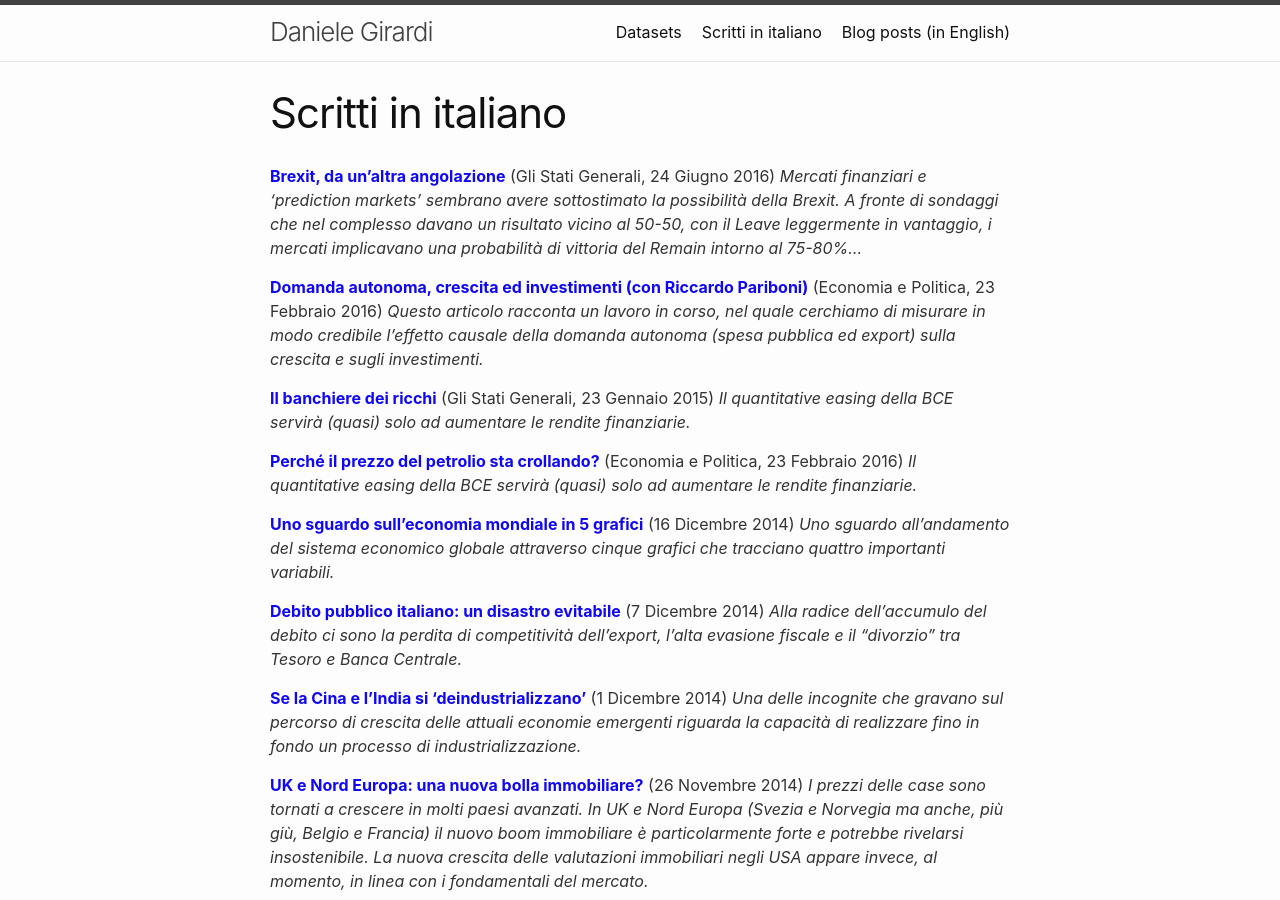
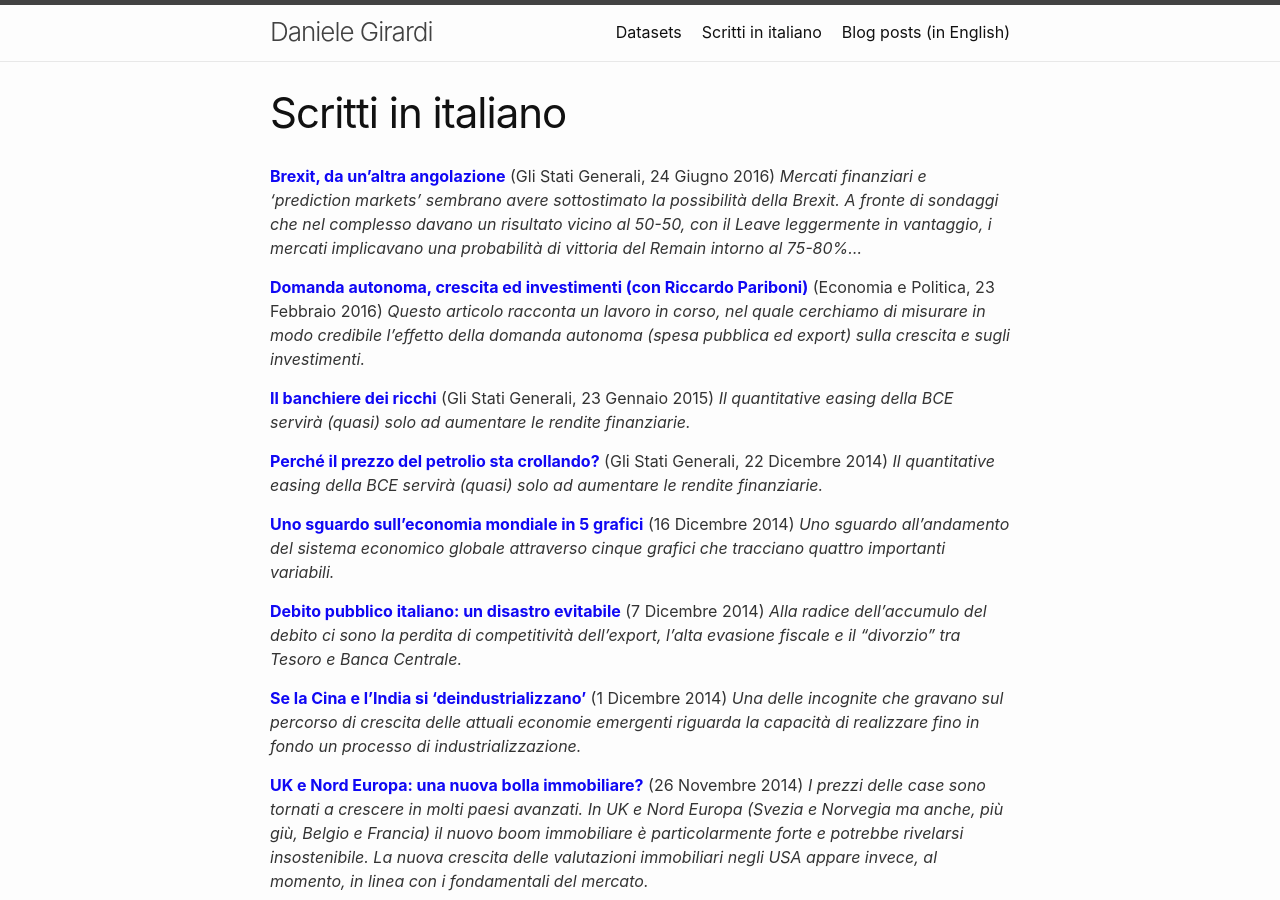
Before and after one commit to danielegirardi/danielegirardi.github.io, a Jekyll site: the page built from scritti_italia.md, in a window 1280 px wide and 900 px high. Built offline with Jekyll 4.4.1, drawn with Linux system fonts in a browser that asks for light colours.

Commit message:
Update scritti_italia.md

```diff
--- a/scritti_italia.md
+++ b/scritti_italia.md
@@ -11,16 +11,16 @@
 <em> Mercati finanziari e ‘prediction markets’ sembrano avere sottostimato la possibilità della Brexit. A fronte di sondaggi che nel complesso davano un risultato vicino al 50-50, con il Leave leggermente in vantaggio, i mercati implicavano una probabilità di vittoria del Remain intorno al 75-80%... </em>
 </span>
 
-<span style="color: #1008F4;"><strong><a href="http://www.reconomics.it/domanda-autonoma-crescita-ed-investimenti/" target="_blank" rel="noopener">Domanda autonoma, crescita ed investimenti (con Riccardo Pariboni)</a></strong>
+<span style="color: #1008F4;"><strong><a href="http://www.economiaepolitica.it/politiche-economiche/domanda-autonoma-crescita-ed-investimenti/" target="_blank" rel="noopener">Domanda autonoma, crescita ed investimenti (con Riccardo Pariboni)</a></strong>
 <span style="color: #333333;"><a href="http://www.economiaepolitica.it/politiche-economiche/domanda-autonoma-crescita-ed-investimenti/"  target="_blank" rel="noopener">(Economia e Politica, 23 Febbraio 2016)
-</a><em>Questo articolo racconta un lavoro in corso, nel quale cerchiamo di misurare in modo credibile l’effetto causale della domanda autonoma (spesa pubblica ed export) sulla crescita e sugli investimenti.</em>
+</a><em>Questo articolo racconta un lavoro in corso, nel quale cerchiamo di misurare in modo credibile l’effetto della domanda autonoma (spesa pubblica ed export) sulla crescita e sugli investimenti.</em>
 
-<span style="color: #1008F4;"><strong><a href="http://www.reconomics.it/il-banchiere-dei-ricchi/" target="_blank" rel="noopener">Il banchiere dei ricchi</a></strong>
+<span style="color: #1008F4;"><strong><a href="http://www.glistatigenerali.com/euro-e-bce_macroeconomia/il-banchiere-dei-ricchi/" target="_blank" rel="noopener">Il banchiere dei ricchi</a></strong>
 <span style="color: #333333;"><a href="http://www.glistatigenerali.com/euro-e-bce_macroeconomia/il-banchiere-dei-ricchi/"  target="_blank" rel="noopener">(Gli Stati Generali, 23 Gennaio 2015)
 </a><em>Il quantitative easing della BCE servirà (quasi) solo ad aumentare le rendite finanziarie.</em>
 
 <span style="color: #1008F4;"><strong><a href="http://www.reconomics.it/perche-il-prezzo-del-petrolio-sta-crollando/" target="_blank" rel="noopener">Perché il prezzo del petrolio sta crollando?</a></strong>
-<span style="color: #333333;"><a href="http://www.glistatigenerali.com/capitali_macroeconomia_materie-prime/perche-e-crollato-il-prezzo-del-petrolio/"  target="_blank" rel="noopener">(Economia e Politica, 23 Febbraio 2016)
+<span style="color: #333333;"><a href="http://www.glistatigenerali.com/capitali_macroeconomia_materie-prime/perche-e-crollato-il-prezzo-del-petrolio/"  target="_blank" rel="noopener">(Gli Stati Generali, 22 Dicembre 2014)
 </a><em>Il quantitative easing della BCE servirà (quasi) solo ad aumentare le rendite finanziarie.</em>
 
 <span style="color: #1008F4;"><strong><a href="http://www.reconomics.it/leconomia-mondiale-in-5-grafici/" target="_blank" rel="noopener">Uno sguardo sull'economia mondiale in 5 grafici</a></strong>
```
